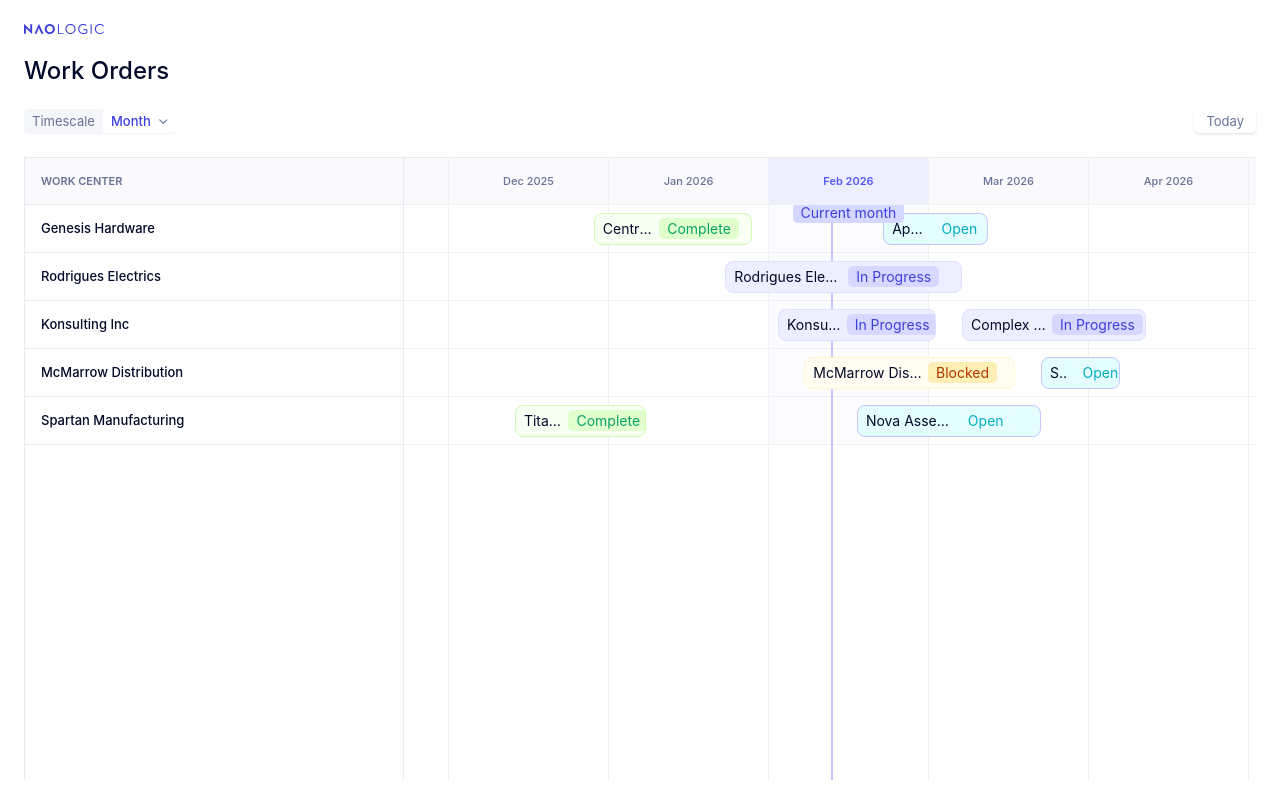
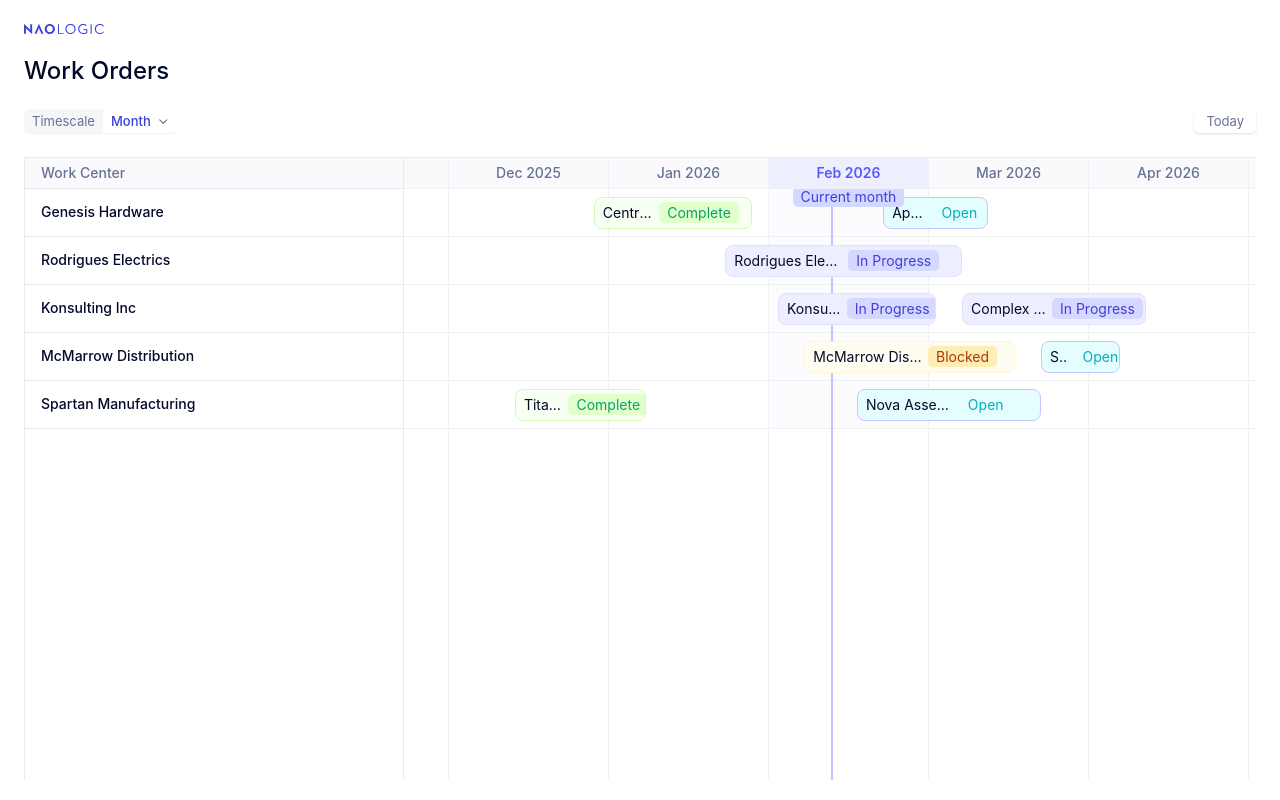
Before and after one commit to vennelakodali/work-order-timeline, an Angular app: page / in a window 1280 px wide. Built offline with nearby package versions, Linux system fonts and the light colour scheme; a web font is replaced by a local one.

Commit message:
fix table header styles

```diff
--- a/src/app/components/timeline/timeline.component.html
+++ b/src/app/components/timeline/timeline.component.html
@@ -11,14 +11,14 @@
     <table class="timeline-table" [style.width.px]="totalTimelineWidth">
       <thead>
         <tr>
-          <th class="work-center-header">Work Center</th>
+          <th class="work-center-header"><span>Work Center</span></th>
           <th
             *ngFor="let col of columns; trackBy: trackByColumn"
             class="column-header"
             [class.current-period]="isCurrentPeriod(col)"
             [style.width.px]="columnWidth"
           >
-            {{ col.label }}
+            <span>{{ col.label }}</span>
           </th>
         </tr>
       </thead>
--- a/src/app/components/timeline/timeline.component.scss
+++ b/src/app/components/timeline/timeline.component.scss
@@ -60,15 +60,11 @@
 }
 
 .work-center-header {
-  height: var(--header-height);
   width: var(--panel-width);
-  min-height: var(--header-height);
-  max-height: var(--header-height);
   padding: 0 16px;
-  font-size: 11px;
-  font-weight: 600;
+  font-size: 14px;
+  font-weight: 500;
   color: var(--text-secondary);
-  text-transform: uppercase;
   border-bottom: 1px solid var(--separator-border);
   border-right: 1px solid var(--separator-border);
   border-left: 1px solid var(--separator-border);
@@ -81,10 +77,7 @@
 }
 
 .column-header {
-  height: var(--header-height);
-  min-height: var(--header-height);
-  max-height: var(--header-height);
-  font-size: 11px;
+  font-size: 14px;
   font-weight: 500;
   color: var(--text-secondary);
   border-bottom: 1px solid var(--stroke);
@@ -123,7 +116,6 @@
 }
 
 .work-center-name {
-  font-size: 13px;
   font-weight: 500;
   color: var(--text-primary);
   white-space: nowrap;
--- a/src/styles.scss
+++ b/src/styles.scss
@@ -70,7 +70,7 @@
   --font-family: 'Circular Std', 'Circular-Std', -apple-system, BlinkMacSystemFont, 'Segoe UI', Roboto, sans-serif;
 
   // Sizing
-  --header-height: 48px;
+  --header-height: 32px;
   --row-height: 48px;
   --work-center-width: 220px;
   --panel-width: 380px;
```
